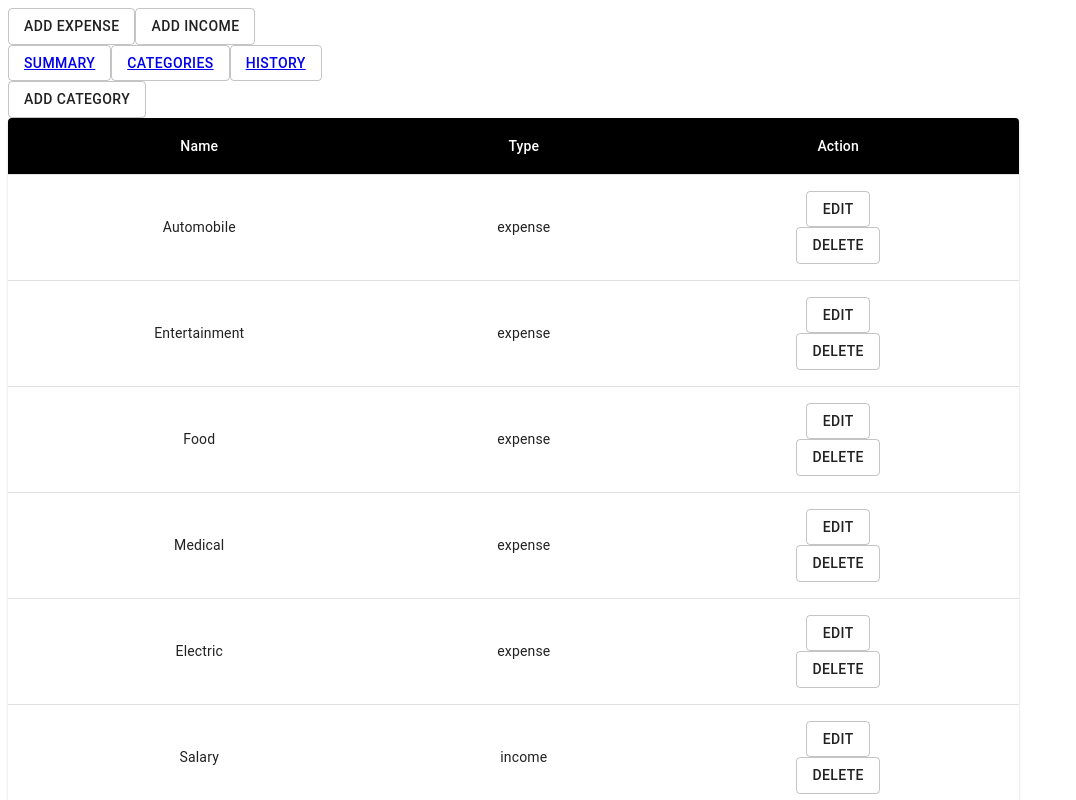
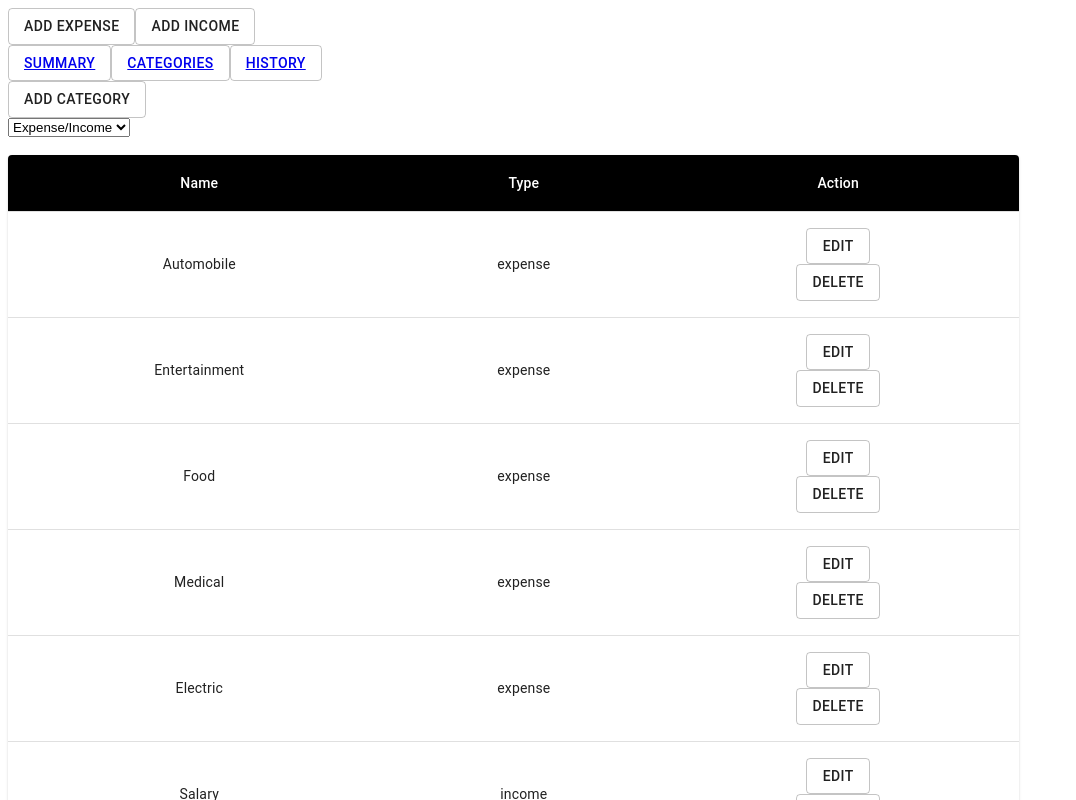
Before and after one commit to LuizaAv/aca-final-project-lge, a React (Create React App) app: page /Categories in a window 1280 px wide. Shown: the top 800 px of the page, without its empty margins (0-1076 px from the left). Built offline with nearby package versions, Linux system fonts and the light colour scheme.

Commit message:
feat(Categories) added Filter

```diff
--- a/src/pages/Categories/Categories.js
+++ b/src/pages/Categories/Categories.js
@@ -13,6 +13,7 @@ import { useStoreContext } from '../../store/storeContext';
 import AddCategory from './AddCategory';
 import DeleteCategory from './DeleteCategory';
 import EditeComponent from './EditCategory';
+import Filter from '../../components/Filter/Filter';
 
 const useStyles = makeStyles({
   table: {
@@ -28,12 +29,14 @@ const StyledTableCell = withStyles((theme) => ({
 }))(TableCell);
 
 export default function Categories() {
+  const classes = useStyles();
   const { state } = useStoreContext();
-  const classes = useStyles();
+  const [categories, setCategories] = React.useState(state.categories);
 
   return (
     <>
       <AddCategory />
+      <Filter setCategories={setCategories} />
       <TableContainer className={classes.table} component={Paper}>
         <Table>
           <TableHead>
@@ -44,7 +47,7 @@ export default function Categories() {
             </TableRow>
           </TableHead>
           <TableBody>
-            {state.categories.map((category) => (
+            {categories.map((category) => (
               <TableRow key={category.id}>
                 <TableCell align="center">{category.name}</TableCell>
                 <TableCell align="center">{category.type}</TableCell>
```
